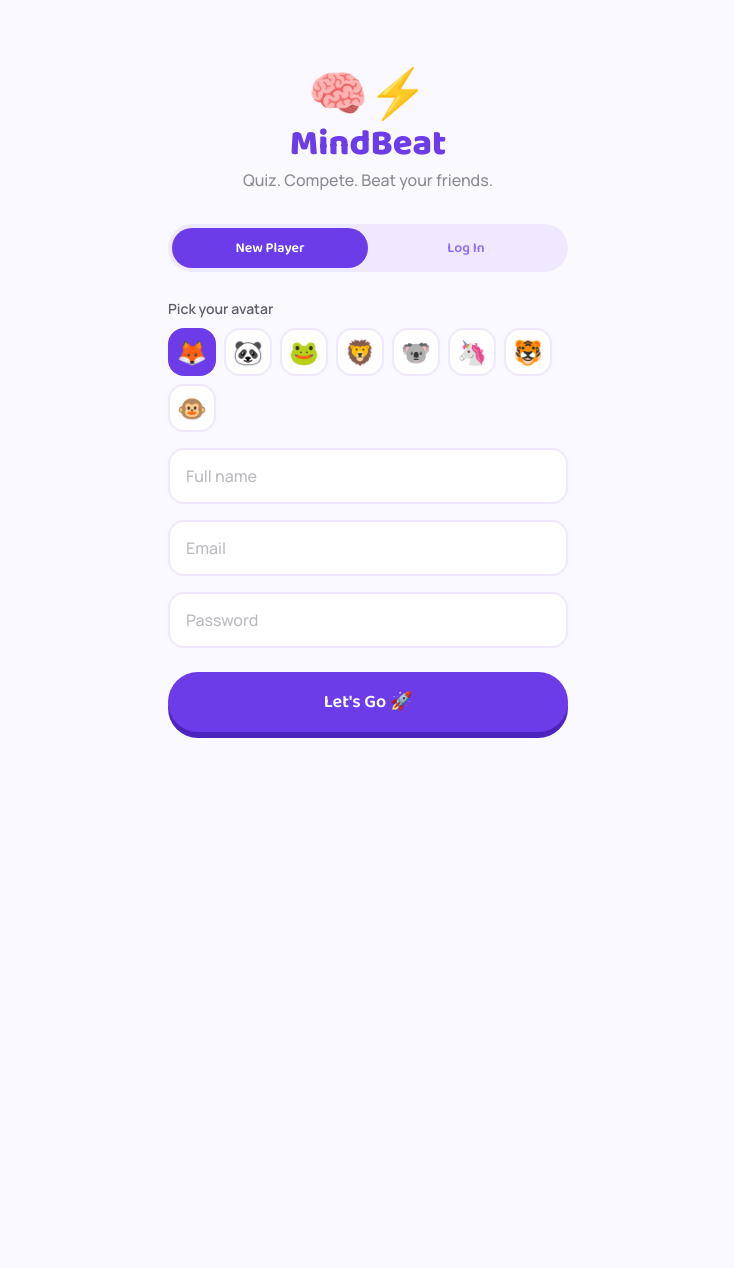
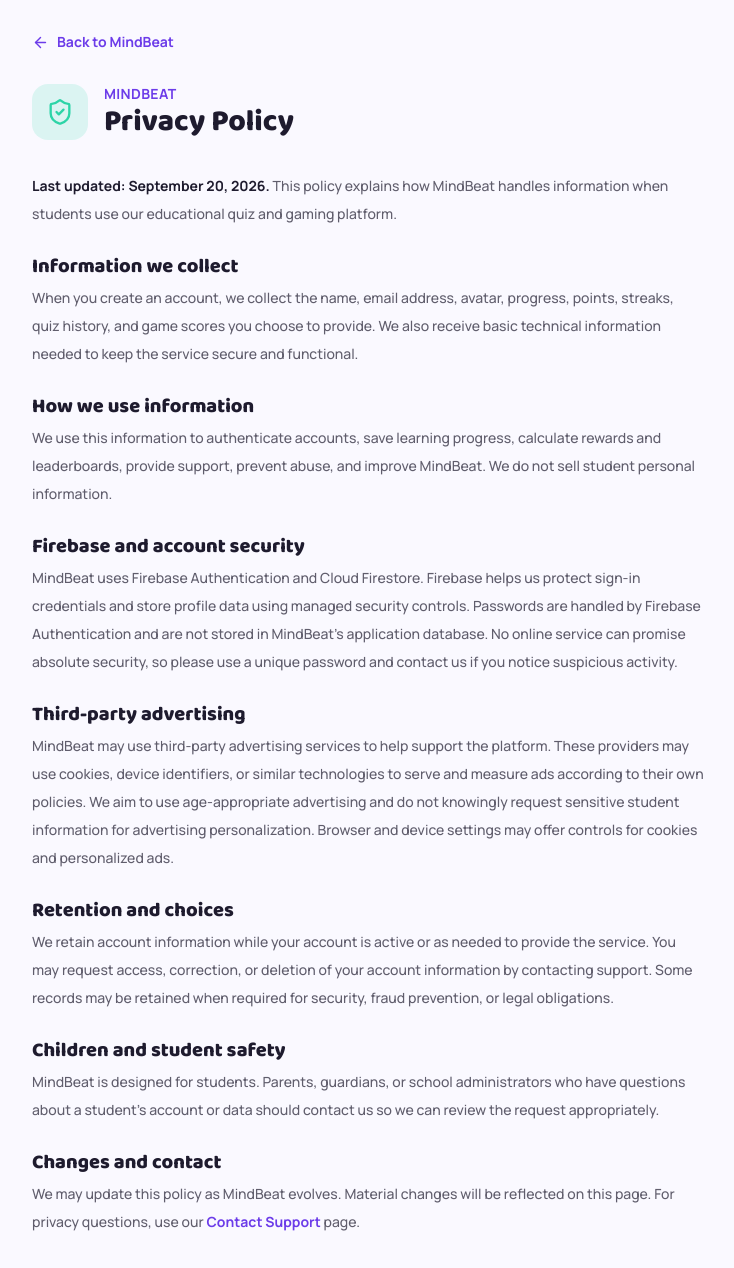
Before and after one commit to HMKBSTORE/MindBeat, a React (Vite) app: page /privacy-policy in a window 1280 px wide. Shown: the whole page, without its empty margins (272-1006 px from the left). Before the commit the page ends 800 px from the top, so only its background shows below. Built offline with nearby package versions, Linux system fonts and the light colour scheme; no server answers.

Commit message:
Added PWA mobile app support and privacy pages

```diff
--- a/index.html
+++ b/index.html
@@ -4,6 +4,11 @@
     <meta charset="UTF-8" />
     <meta name="viewport" content="width=device-width, initial-scale=1.0, maximum-scale=1.0, viewport-fit=cover" />
     <meta name="theme-color" content="#6C3CE9" />
+    <meta name="mobile-web-app-capable" content="yes" />
+    <meta name="apple-mobile-web-app-capable" content="yes" />
+    <meta name="apple-mobile-web-app-status-bar-style" content="default" />
+    <meta name="apple-mobile-web-app-title" content="MindBeat" />
+    <link rel="apple-touch-icon" href="/icon-192.png" />
     <title>MindBeat — Quiz. Compete. Beat your friends.</title>
     <link rel="preconnect" href="https://fonts.googleapis.com" />
     <link rel="preconnect" href="https://fonts.gstatic.com" crossorigin />
--- a/src/App.jsx
+++ b/src/App.jsx
@@ -19,6 +19,8 @@
 import TicTacToe from './games/TicTacToe'
 import MemoryMatch from './games/MemoryMatch'
 import ReactionTest from './games/ReactionTest'
+import PrivacyPolicy from './pages/PrivacyPolicy'
+import ContactSupport from './pages/ContactSupport'
 
 export default function App() {
   const { user, loading } = useAuth()
@@ -29,6 +31,8 @@
   if (!user) {
     return (
       <Routes>
+        <Route path="/privacy-policy" element={<PrivacyPolicy />} />
+        <Route path="/contact-support" element={<ContactSupport />} />
         <Route path="*" element={<Login />} />
       </Routes>
     )
@@ -41,6 +45,8 @@
     <div className={hideNav ? '' : 'pb-16'}>
       <Routes>
         <Route path="/" element={<Home />} />
+        <Route path="/privacy-policy" element={<PrivacyPolicy />} />
+        <Route path="/contact-support" element={<ContactSupport />} />
         <Route path="/play" element={<Play />} />
         <Route path="/quiz/:categoryId" element={<Quiz />} />
         <Route path="/daily-challenge" element={<DailyChallenge />} />
--- a/src/components/Footer.jsx
+++ b/src/components/Footer.jsx
@@ -1,3 +1,5 @@
+import { Link } from 'react-router-dom'
+
 export default function Footer() {
   return (
     <footer className="border-t border-violet-light/70 px-5 py-5 text-center text-xs font-semibold text-ink/45">
@@ -5,9 +7,9 @@
       <span className="mx-2 text-ink/20">|</span>
       <span>© 2026 MindBeat Inc.</span>
       <span className="mx-2 text-ink/20">|</span>
-      <a href="#privacy" className="hover:text-violet transition-colors">Privacy Policy</a>
+      <Link to="/privacy-policy" className="hover:text-violet transition-colors">Privacy Policy</Link>
       <span className="mx-2 text-ink/20">|</span>
-      <a href="mailto:support@mindbeat.app" className="hover:text-violet transition-colors">Contact Support</a>
+      <Link to="/contact-support" className="hover:text-violet transition-colors">Contact Support</Link>
     </footer>
   )
 }
--- /dev/null
+++ b/src/components/InstallPrompt.jsx
@@ -0,0 +1,80 @@
+import { useEffect, useState } from 'react'
+import { Download, X } from 'lucide-react'
+
+const DISMISSED_KEY = 'mindbeat:install-prompt-dismissed-at'
+const DISMISS_COOLDOWN = 7 * 24 * 60 * 60 * 1000
+
+export default function InstallPrompt() {
+  const [installEvent, setInstallEvent] = useState(null)
+  const [visible, setVisible] = useState(false)
+  const [safariHelp, setSafariHelp] = useState(false)
+
+  useEffect(() => {
+    const isStandalone = window.matchMedia('(display-mode: standalone)').matches || window.navigator.standalone
+    const dismissedAt = Number(localStorage.getItem(DISMISSED_KEY) || 0)
+    if (isStandalone || Date.now() - dismissedAt < DISMISS_COOLDOWN) return undefined
+
+    const timer = window.setTimeout(() => setVisible(true), 5000)
+
+    function handleBeforeInstallPrompt(event) {
+      event.preventDefault()
+      setInstallEvent(event)
+    }
+
+    function handleInstalled() {
+      setVisible(false)
+      setInstallEvent(null)
+    }
+
+    window.addEventListener('beforeinstallprompt', handleBeforeInstallPrompt)
+    window.addEventListener('appinstalled', handleInstalled)
+    return () => {
+      window.clearTimeout(timer)
+      window.removeEventListener('beforeinstallprompt', handleBeforeInstallPrompt)
+      window.removeEventListener('appinstalled', handleInstalled)
+    }
+  }, [])
+
+  function maybeLater() {
+    localStorage.setItem(DISMISSED_KEY, String(Date.now()))
+    setVisible(false)
+  }
+
+  async function install() {
+    if (!installEvent) {
+      setSafariHelp(true)
+      return
+    }
+    await installEvent.prompt()
+    const choice = await installEvent.userChoice
+    if (choice.outcome !== 'accepted') maybeLater()
+    setInstallEvent(null)
+    setVisible(false)
+  }
+
+  if (!visible) return null
+
+  return (
+    <div className="fixed inset-x-4 bottom-20 z-50 mx-auto max-w-md animate-[slide-up_350ms_ease-out]" role="dialog" aria-label="Install MindBeat">
+      <div className="rounded-3xl border-2 border-violet-light bg-white p-5 shadow-[0_18px_50px_rgba(30,27,46,0.18)]">
+        <div className="flex items-start gap-3">
+          <div className="flex h-12 w-12 shrink-0 items-center justify-center rounded-2xl bg-violet-light text-3xl">🦊</div>
+          <div className="min-w-0 flex-1">
+            <div className="flex items-start justify-between gap-2">
+              <h2 className="font-display text-xl font-extrabold text-ink">Take MindBeat with you</h2>
+              <button onClick={maybeLater} className="rounded-full p-1 text-ink/40 transition-colors hover:bg-violet-light hover:text-ink" aria-label="Close install prompt">
+                <X size={18} />
+              </button>
+            </div>
+            <p className="mt-1 text-sm font-medium leading-relaxed text-ink/55">Practice anywhere with a quick shortcut on your home screen.</p>
+          </div>
+        </div>
+        <div className="mt-4 flex gap-3">
+          <button onClick={maybeLater} className="btn-secondary flex-1 px-4 py-3 text-sm">Maybe Later</button>
+          <button onClick={install} className="btn-primary flex-1 px-4 py-3 text-sm"><Download size={17} className="mr-1 inline" /> Install</button>
+        </div>
+        {safariHelp && <p className="mt-3 rounded-xl bg-sun/15 px-3 py-2 text-center text-xs font-bold text-ink/70">On Safari, tap Share, then Add to Home Screen.</p>}
+      </div>
+    </div>
+  )
+}
--- a/src/index.css
+++ b/src/index.css
@@ -70,4 +70,8 @@
     from { opacity: 0; transform: translateY(4px); }
     to { opacity: 1; transform: translateY(0); }
   }
+  @keyframes slide-up {
+    from { opacity: 0; transform: translateY(16px); }
+    to { opacity: 1; transform: translateY(0); }
+  }
 }
--- /dev/null
+++ b/src/pages/ContactSupport.jsx
@@ -0,0 +1,24 @@
+import { Link } from 'react-router-dom'
+import { ArrowLeft, Mail, MessageCircle } from 'lucide-react'
+
+const SUPPORT_EMAIL = 'hussainmehdikhan709@gmail.com'
+
+export default function ContactSupport() {
+  return (
+    <main className="flex min-h-screen items-center justify-center bg-paper px-5 py-8">
+      <section className="w-full max-w-md text-center">
+        <Link to="/" className="mb-10 inline-flex items-center gap-2 text-sm font-bold text-violet hover:text-violet-dark">
+          <ArrowLeft size={17} /> Back to MindBeat
+        </Link>
+        <div className="mx-auto mb-5 flex h-16 w-16 items-center justify-center rounded-3xl bg-coral/15 text-coral"><MessageCircle size={32} /></div>
+        <p className="text-sm font-bold uppercase tracking-wide text-violet">MindBeat Support</p>
+        <h1 className="mt-1 text-3xl font-extrabold">We are here to help</h1>
+        <p className="mt-4 text-sm font-medium leading-7 text-ink/60">Have a question about your account, progress, rewards, or a technical issue? Send us a note and our team will get back to you.</p>
+        <a href={`mailto:${SUPPORT_EMAIL}`} className="btn-primary mt-7 inline-flex w-full items-center justify-center gap-2">
+          <Mail size={19} /> Email Support
+        </a>
+        <p className="mt-3 break-all text-xs font-semibold text-ink/45">{SUPPORT_EMAIL}</p>
+      </section>
+    </main>
+  )
+}
--- a/src/pages/Home.jsx
+++ b/src/pages/Home.jsx
@@ -4,6 +4,7 @@
 import { claimMysteryReward } from '../utils/gamification'
 import { playSound } from '../utils/audio'
 import { useState } from 'react'
+import InstallPrompt from '../components/InstallPrompt'
 
 const MYSTERY_BOX_KEY = 'mindbeat:mystery-box-opened-at'
 const MYSTERY_BOX_COOLDOWN = 24 * 60 * 60 * 1000
@@ -61,6 +62,7 @@
       <Link to="/play" className="btn-primary w-full text-center block text-xl">
         Play Now 🎮
       </Link>
+      <InstallPrompt />
     </div>
   )
 }
--- /dev/null
+++ b/src/pages/PrivacyPolicy.jsx
@@ -0,0 +1,35 @@
+import { Link } from 'react-router-dom'
+import { ArrowLeft, ShieldCheck } from 'lucide-react'
+
+export default function PrivacyPolicy() {
+  return (
+    <main className="min-h-screen bg-paper px-5 py-8">
+      <article className="mx-auto max-w-2xl">
+        <Link to="/" className="mb-8 inline-flex items-center gap-2 text-sm font-bold text-violet hover:text-violet-dark">
+          <ArrowLeft size={17} /> Back to MindBeat
+        </Link>
+        <div className="mb-8 flex items-center gap-4">
+          <div className="flex h-14 w-14 items-center justify-center rounded-2xl bg-mint/15 text-mint"><ShieldCheck size={28} /></div>
+          <div>
+            <p className="text-sm font-bold uppercase tracking-wide text-violet">MindBeat</p>
+            <h1 className="text-3xl font-extrabold">Privacy Policy</h1>
+          </div>
+        </div>
+        <div className="space-y-6 text-sm font-medium leading-7 text-ink/70">
+          <p><strong className="text-ink">Last updated: September 20, 2026.</strong> This policy explains how MindBeat handles information when students use our educational quiz and gaming platform.</p>
+          <Section title="Information we collect"><p>When you create an account, we collect the name, email address, avatar, progress, points, streaks, quiz history, and game scores you choose to provide. We also receive basic technical information needed to keep the service secure and functional.</p></Section>
+          <Section title="How we use information"><p>We use this information to authenticate accounts, save learning progress, calculate rewards and leaderboards, provide support, prevent abuse, and improve MindBeat. We do not sell student personal information.</p></Section>
+          <Section title="Firebase and account security"><p>MindBeat uses Firebase Authentication and Cloud Firestore. Firebase helps us protect sign-in credentials and store profile data using managed security controls. Passwords are handled by Firebase Authentication and are not stored in MindBeat's application database. No online service can promise absolute security, so please use a unique password and contact us if you notice suspicious activity.</p></Section>
+          <Section title="Third-party advertising"><p>MindBeat may use third-party advertising services to help support the platform. These providers may use cookies, device identifiers, or similar technologies to serve and measure ads according to their own policies. We aim to use age-appropriate advertising and do not knowingly request sensitive student information for advertising personalization. Browser and device settings may offer controls for cookies and personalized ads.</p></Section>
+          <Section title="Retention and choices"><p>We retain account information while your account is active or as needed to provide the service. You may request access, correction, or deletion of your account information by contacting support. Some records may be retained when required for security, fraud prevention, or legal obligations.</p></Section>
+          <Section title="Children and student safety"><p>MindBeat is designed for students. Parents, guardians, or school administrators who have questions about a student's account or data should contact us so we can review the request appropriately.</p></Section>
+          <Section title="Changes and contact"><p>We may update this policy as MindBeat evolves. Material changes will be reflected on this page. For privacy questions, use our <Link to="/contact-support" className="font-bold text-violet hover:text-violet-dark">Contact Support</Link> page.</p></Section>
+        </div>
+      </article>
+    </main>
+  )
+}
+
+function Section({ title, children }) {
+  return <section><h2 className="mb-1 font-display text-xl font-extrabold text-ink">{title}</h2>{children}</section>
+}
--- a/vite.config.js
+++ b/vite.config.js
@@ -13,10 +13,13 @@
         name: 'MindBeat',
         short_name: 'MindBeat',
         description: 'Quiz. Compete. Beat your friends.',
+        id: '/',
+        start_url: '/',
         theme_color: '#6C3CE9',
         background_color: '#FAF9FF',
         display: 'standalone',
         orientation: 'portrait',
+        categories: ['education', 'games'],
         icons: [
           { src: 'icon-192.png', sizes: '192x192', type: 'image/png' },
           { src: 'icon-512.png', sizes: '512x512', type: 'image/png' }
```
